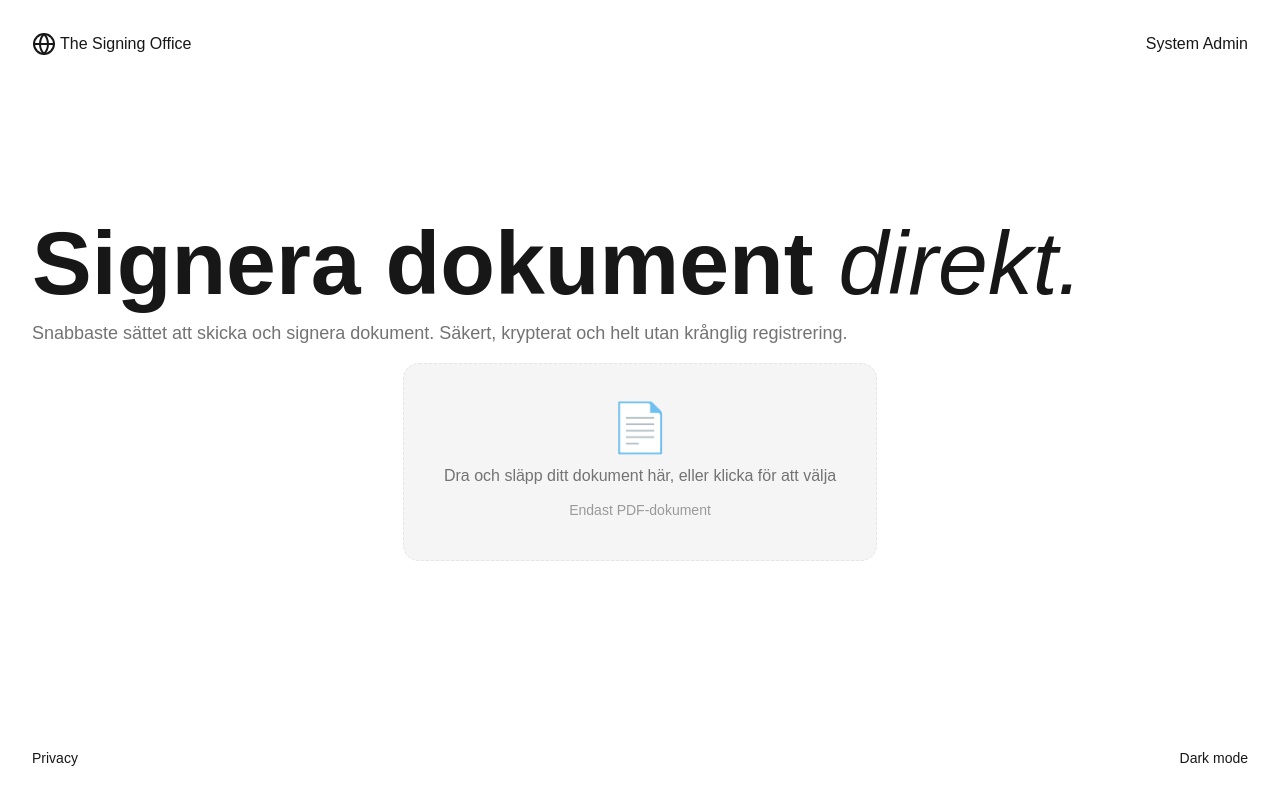
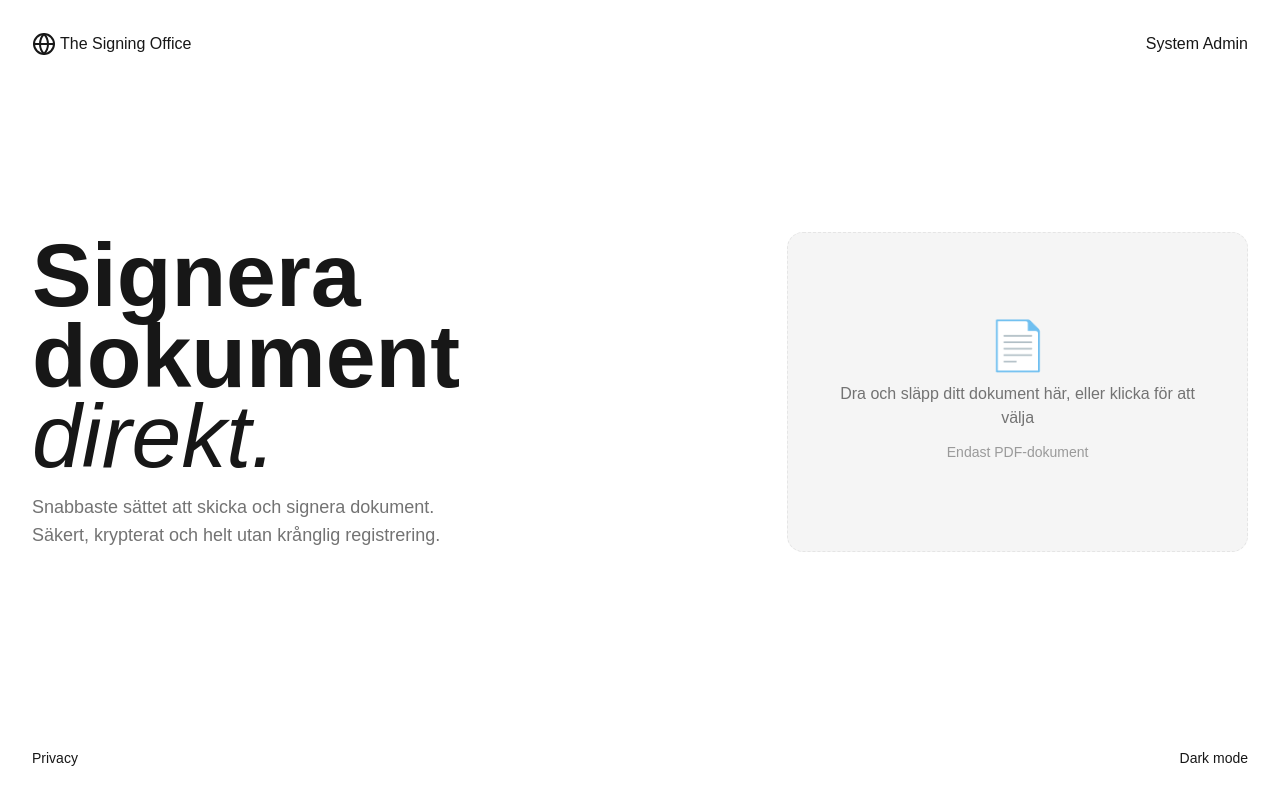
Before and after one commit to evilpaper/thesigningoffice, a Next.js app: page / in a window 1280 px wide. Built offline with nearby package versions, Linux system fonts and the light colour scheme.

Commit message:
feat: divide copy and dropzone in two columns on large screen, make it look good on any screen size

```diff
--- a/src/components/dropzone.tsx
+++ b/src/components/dropzone.tsx
@@ -95,14 +95,14 @@ export default function Dropzone({
   };
 
   return (
-    <section className="w-full flex flex-col items-center justify-center">
+    <section className="w-full">
       <label
         htmlFor={inputId}
         onDragOver={handleDragOver}
         onDragLeave={handleDragLeave}
         onDrop={handleDrop}
         className={`
-          flex flex-col items-center justify-center gap-3
+          flex w-full min-h-64 lg:min-h-80 flex-col items-center justify-center gap-3
           border border-dashed rounded-2xl
           bg-muted p-10 cursor-pointer
           transition-colors duration-200
--- a/src/features/signing/start-signing-landing.tsx
+++ b/src/features/signing/start-signing-landing.tsx
@@ -6,18 +6,18 @@ export default function StartSigningLanding({
   onPick: (file: File) => void;
 }) {
   return (
-    <>
+    <div className="flex w-full flex-col gap-12 lg:grid lg:grid-cols-[3fr_2fr] lg:items-center lg:gap-16">
       <article className="flex flex-col gap-4">
         <h1 className="leading-[0.9] font-semibold text-[clamp(3rem,7vw,6rem)]">
           Signera dokument
           <span className="italic font-normal"> direkt.</span>
         </h1>
-        <p className="text-lg text-muted-foreground">
+        <p className="max-w-md text-lg text-muted-foreground">
           Snabbaste sättet att skicka och signera dokument. Säkert, krypterat
           och helt utan krånglig registrering.
         </p>
       </article>
       <DocumentPicker onChange={onPick} />
-    </>
+    </div>
   );
 }
```
